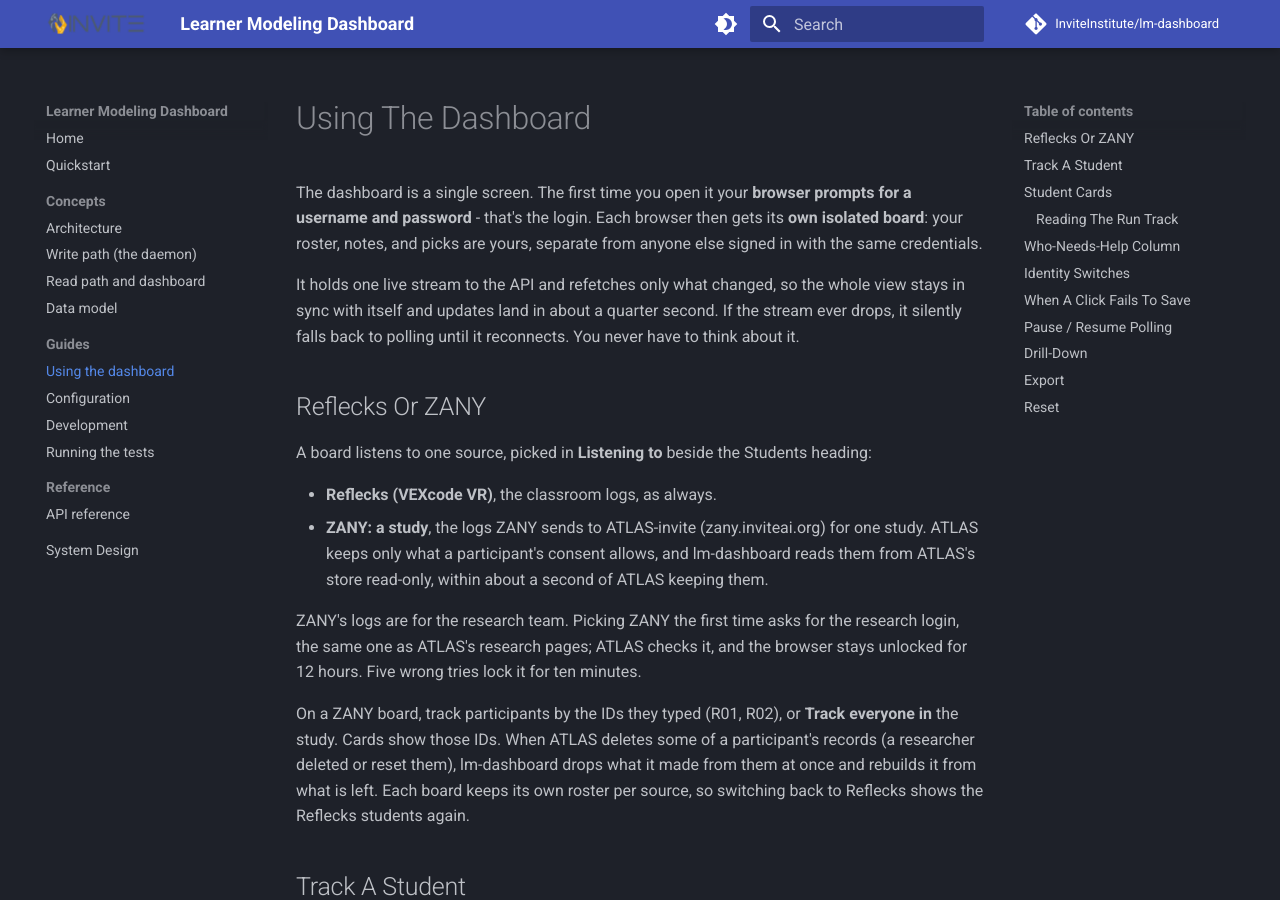
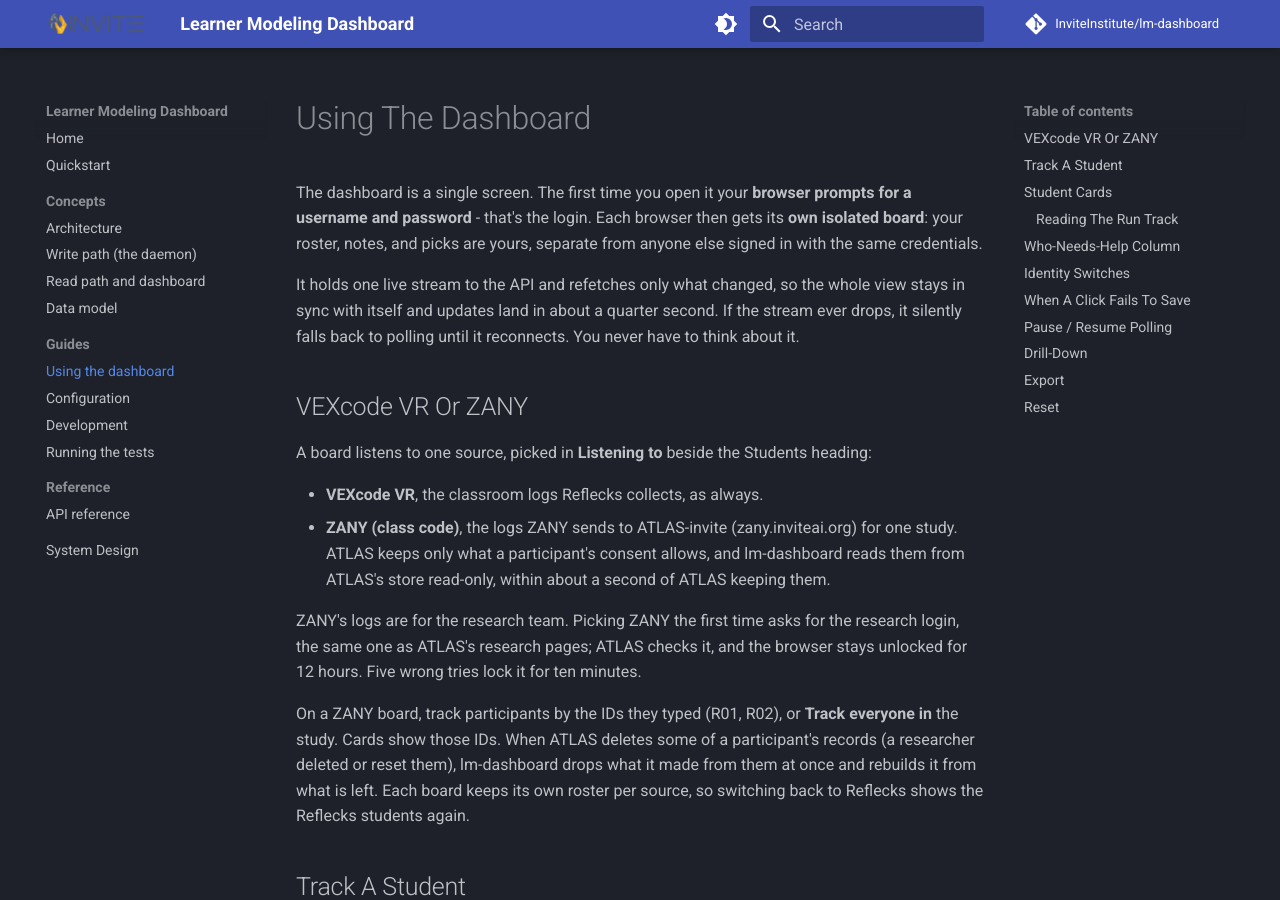
Before and after one commit to InviteInstitute/lm-dashboard, an MkDocs documentation site: the page built from docs/guides/using-the-dashboard.md, in a window 1280 px wide and 900 px high. Built offline with MkDocs 1.6.1 and Material for MkDocs 9.7.7, drawn with Linux system fonts in a browser that asks for light colours; comment, search, counter and statistics services are not loaded.

Commit message:
Name the sources VEXcode VR and ZANY (class code)
Co-Authored-By: Claude Opus 5.5 <noreply@anthropic.com>

```diff
--- a/docs/guides/using-the-dashboard.md
+++ b/docs/guides/using-the-dashboard.md
@@ -14,12 +14,12 @@ view stays in sync with itself and updates land in about a quarter second. If th
 stream ever drops, it silently falls back to polling until it reconnects. You never
 have to think about it.
 
-## Reflecks Or ZANY
+## VEXcode VR Or ZANY
 
 A board listens to one source, picked in **Listening to** beside the Students heading:
 
-- **Reflecks (VEXcode VR)**, the classroom logs, as always.
-- **ZANY: a study**, the logs ZANY sends to ATLAS-invite (zany.inviteai.org) for one study. ATLAS
+- **VEXcode VR**, the classroom logs Reflecks collects, as always.
+- **ZANY (class code)**, the logs ZANY sends to ATLAS-invite (zany.inviteai.org) for one study. ATLAS
   keeps only what a participant's consent allows, and lm-dashboard reads them from ATLAS's store
   read-only, within about a second of ATLAS keeping them.
 
```
Also changed, not shown: 2 other files.
